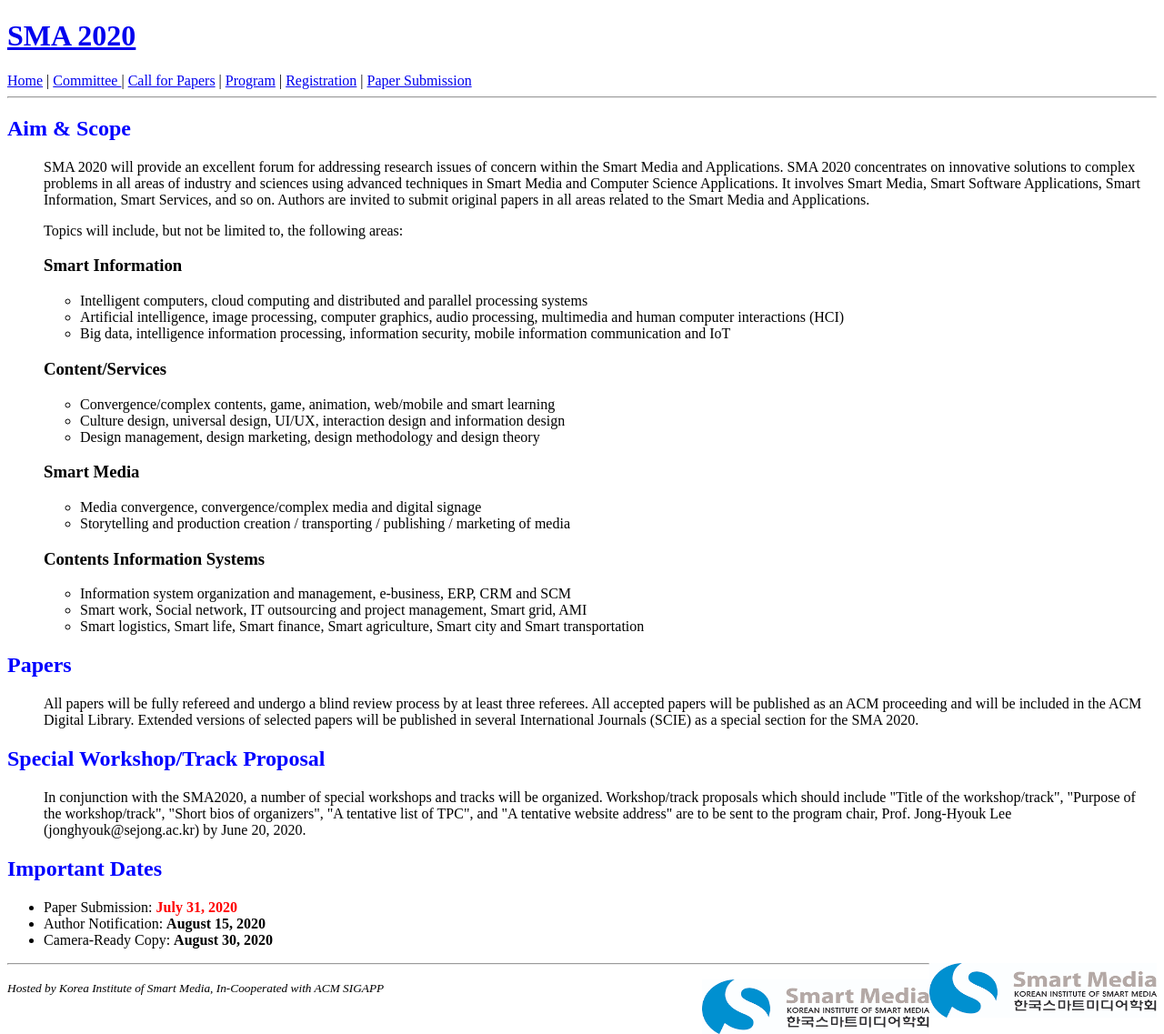
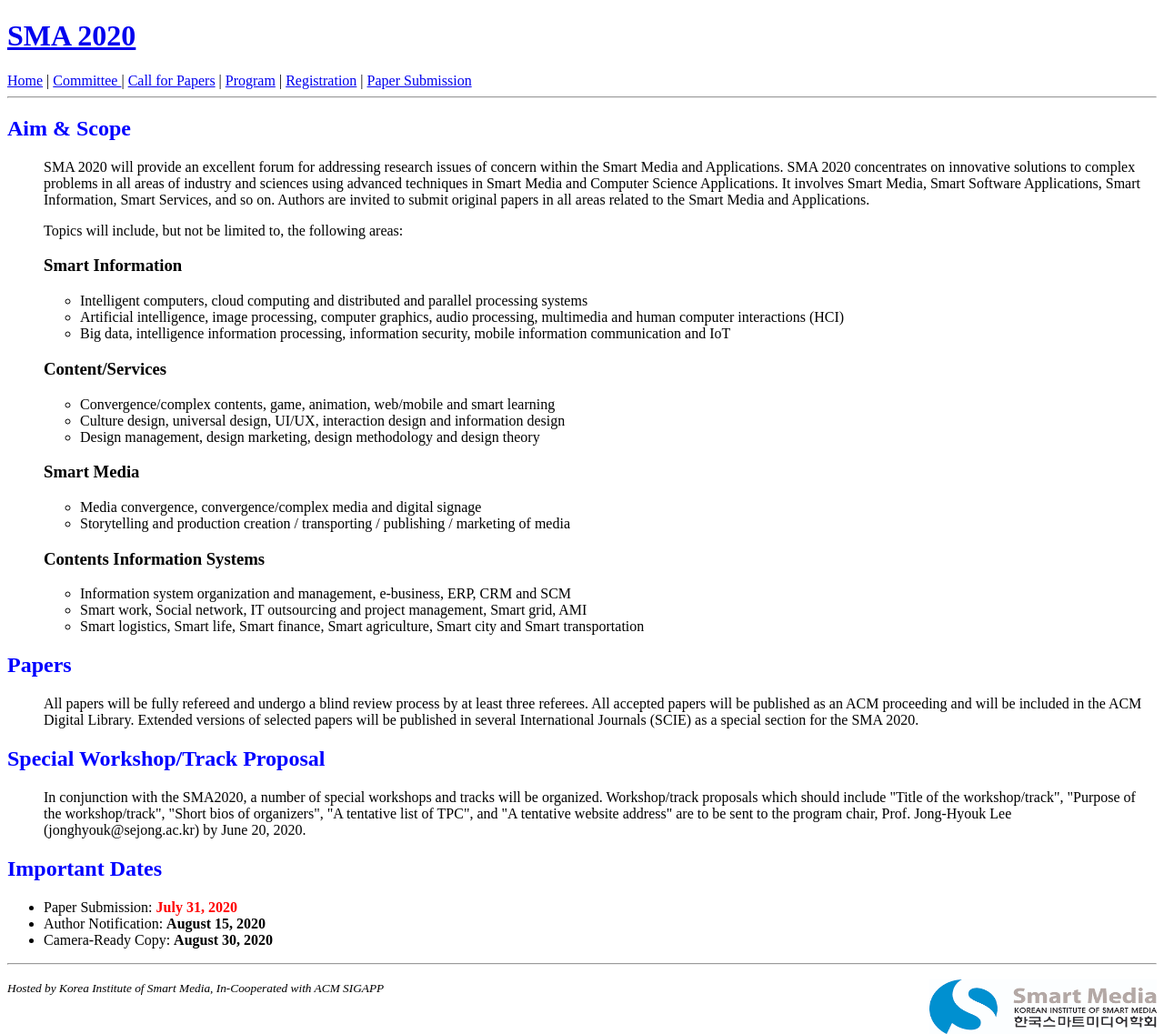
Before and after one commit to icea-conf/sma-2020.github.io, a Jekyll site: the page built from papers/index.html, in a window 1280 px wide. Shown: the whole page at 91% size. Built offline with Jekyll 4.4.1, drawn with Linux system fonts in a browser that asks for light colours.

Commit message:
Update index.html

```diff
--- a/papers/index.html
+++ b/papers/index.html
@@ -51,7 +51,3 @@
                   <li><a>Author Notification: </a><b>August 15, 2020</b></li>
                   <li><a>Camera-Ready Copy: </a><b>August 30, 2020</b></li>
             </ul>
-
-            <footer>
-                  <img src="https://sma-2020.github.io/image/logo.png" alt="" width="250" height="60" align="right">
-            </footer>
```
